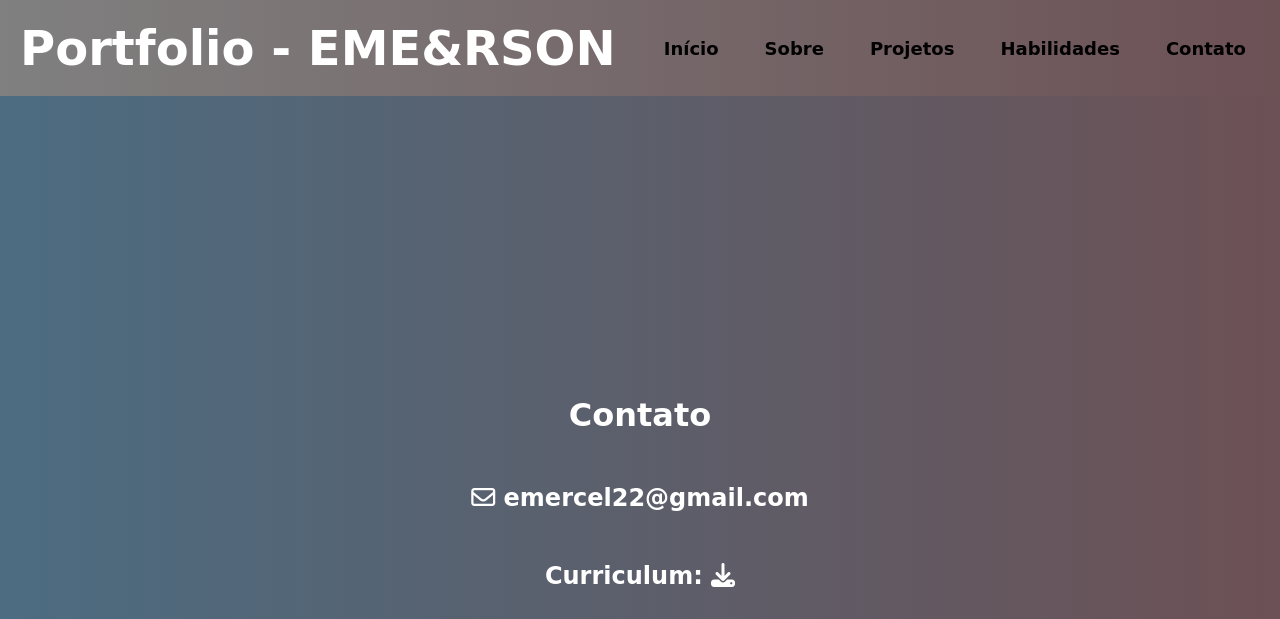
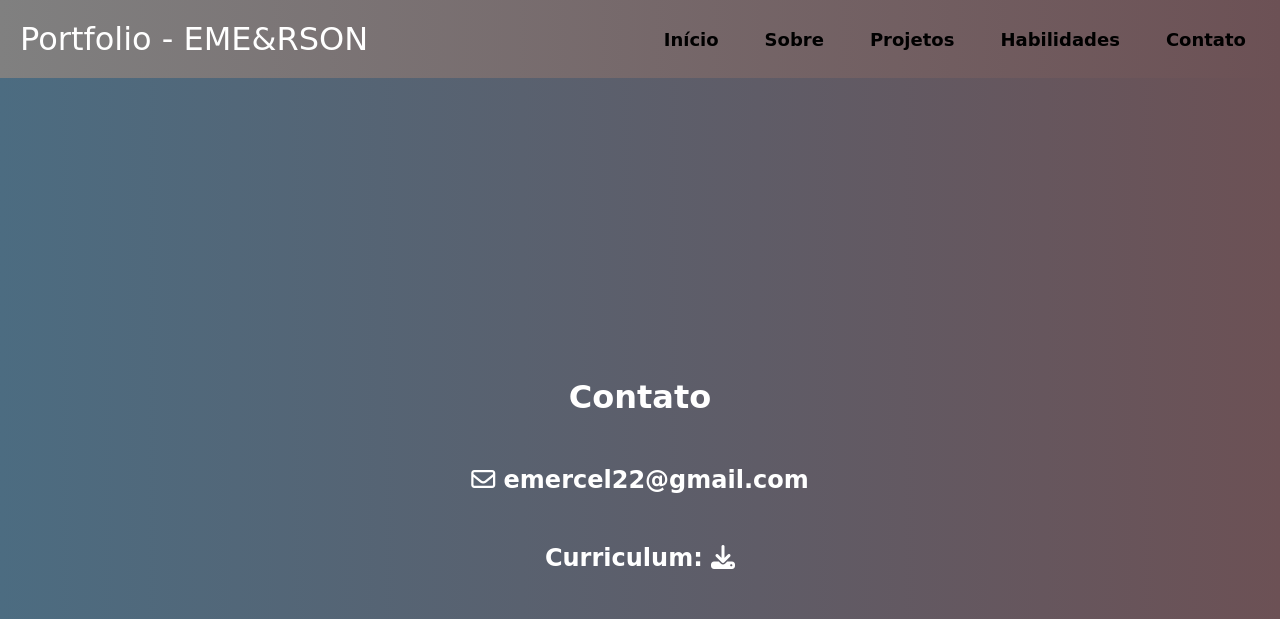
Before and after one commit to emersonDesenvMaster/Portfolio-2023-Atualizado, a plain HTML site: page contato.html in a window 1280 px wide. Shown: the top 619 px of the page. Drawn offline with Linux system fonts and the light colour scheme.

Commit message:
Update contato.html

```diff
--- a/contato.html
+++ b/contato.html
@@ -17,7 +17,7 @@
     <nav class="navbar">
         <!-- LOGO -->
 
-        <div class="logo"><h1>Portfolio - EME&RSON<h1></div>
+        <div class="logo">Portfolio - EME&RSON</div>
         <!-- NAVEGAÇÃO MENU -->
         <ul class="nav-links">
             <!-- CHECKBOX HACK -->
```
